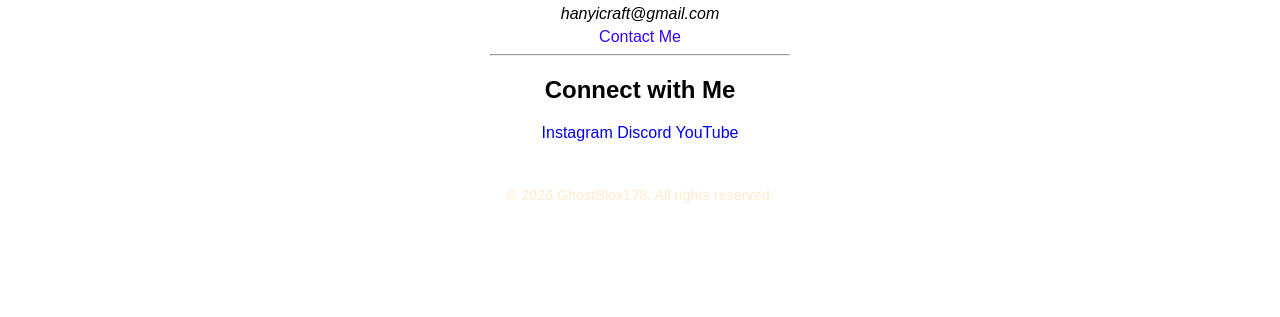
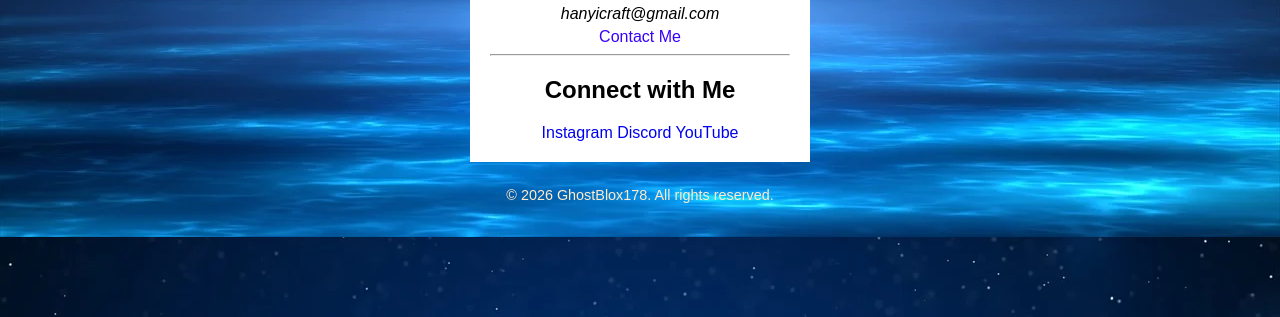
Before and after one commit to ghostblox178/GhostBlox178-Websites1, a plain HTML site: page index.html in a window 1280 px wide. Shown: the part 483-800 px from the top of the page. Drawn offline with Linux system fonts and the light colour scheme.

Commit message:
Update style.css

```diff
--- a/style.css
+++ b/style.css
@@ -1,6 +1,6 @@
 body{
 font-family: Arial, sans-serif;
-background-image: url("image/background.jpg");
+background-image: url("background.jpg");
 background-size: cover;
 }
 
```
